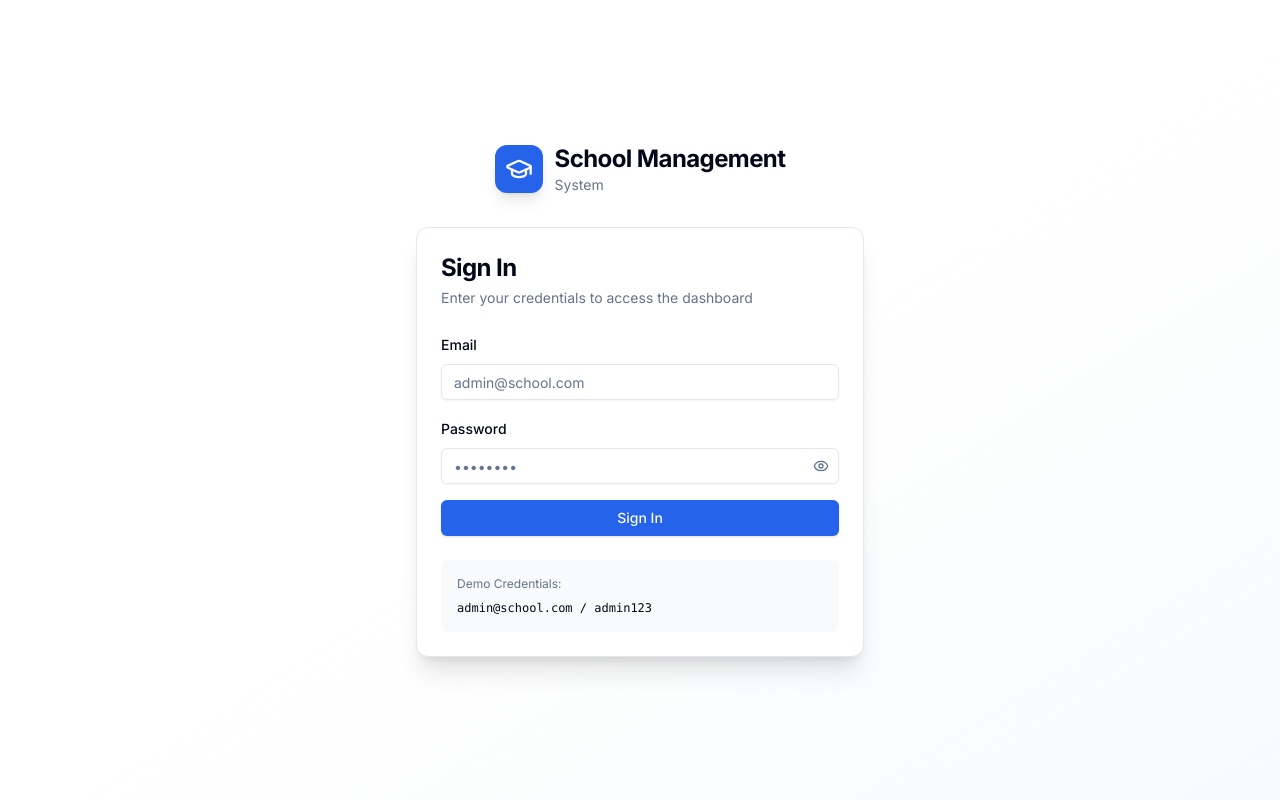
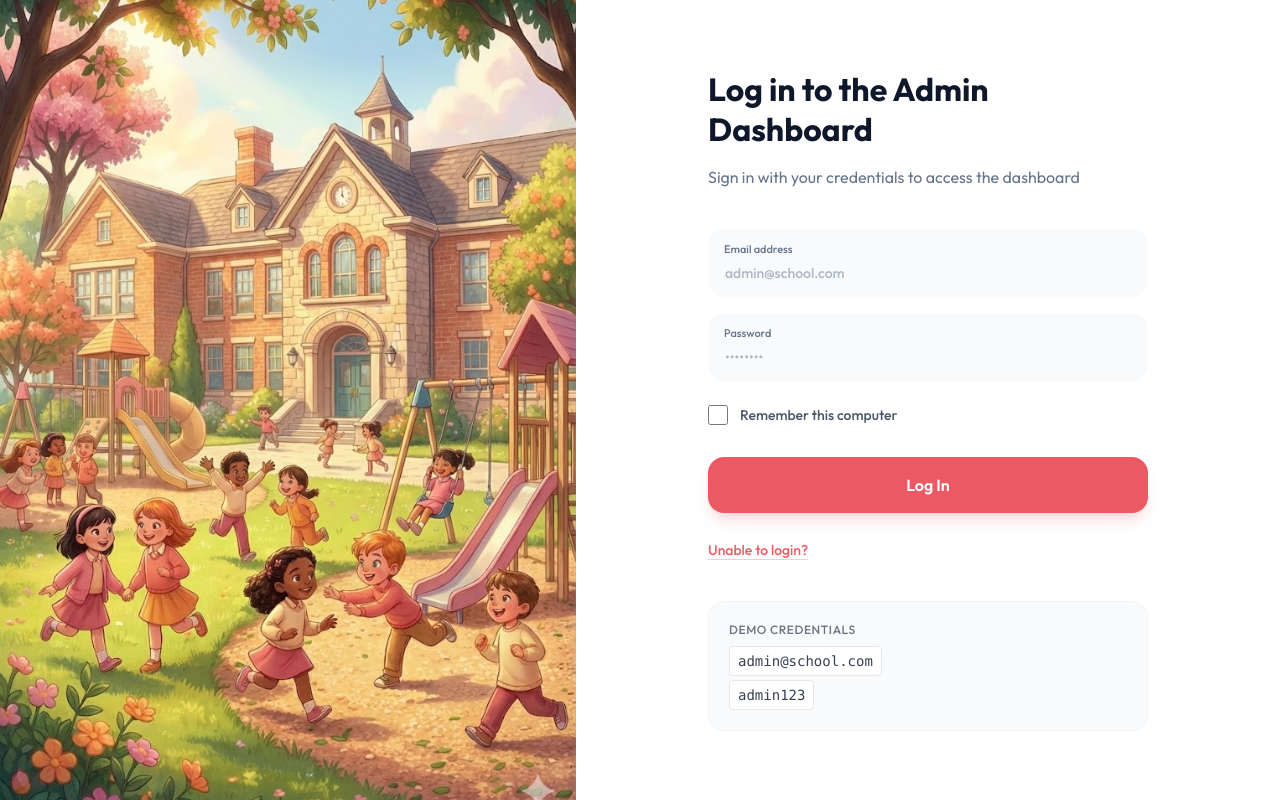
Before and after one commit to shivangsaraswat/School-Management-System, a Next.js app: page /login in a window 1280 px wide. Built offline with nearby package versions, Linux system fonts and the light colour scheme.

Commit message:
feat: Revamp authentication UI with new layout and visuals, update dashboard styling, and refine theme colors

```diff
--- a/app/(auth)/layout.tsx
+++ b/app/(auth)/layout.tsx
@@ -1,4 +1,4 @@
-import { GraduationCap } from "lucide-react";
+import Image from "next/image";
 
 export default function AuthLayout({
     children,
@@ -6,17 +6,26 @@ export default function AuthLayout({
     children: React.ReactNode;
 }) {
     return (
-        <div className="min-h-screen flex flex-col items-center justify-center bg-gradient-to-br from-background via-background to-muted/50 p-4">
-            <div className="mb-8 flex items-center gap-3">
-                <div className="flex h-12 w-12 items-center justify-center rounded-xl bg-primary shadow-lg">
-                    <GraduationCap className="h-7 w-7 text-primary-foreground" />
-                </div>
-                <div>
-                    <h1 className="text-2xl font-bold tracking-tight">School Management</h1>
-                    <p className="text-sm text-muted-foreground">System</p>
+        <div className="flex min-h-screen w-full">
+            {/* Left Side - Image */}
+            <div className="hidden lg:block lg:w-[45%] relative bg-[#f8fafc]">
+                <div className="absolute inset-0 flex items-end justify-start overflow-hidden">
+                    <Image
+                        src="/assets/login-visual.png"
+                        alt="Authentication background"
+                        fill
+                        className="object-cover object-center"
+                        priority
+                    />
                 </div>
             </div>
-            {children}
+
+            {/* Right Side - Form */}
+            <div className="flex w-full lg:w-[55%] items-center justify-center bg-white p-8">
+                <div className="w-full max-w-[440px]">
+                    {children}
+                </div>
+            </div>
         </div>
     );
 }
--- a/app/(auth)/login/page.tsx
+++ b/app/(auth)/login/page.tsx
@@ -6,22 +6,17 @@ import { signIn } from "next-auth/react";
 import { useForm } from "react-hook-form";
 import { zodResolver } from "@hookform/resolvers/zod";
 import { z } from "zod";
-import { Loader2, Eye, EyeOff } from "lucide-react";
+import { Loader2 } from "lucide-react";
 import { Button } from "@/components/ui/button";
 import { Input } from "@/components/ui/input";
-import { Label } from "@/components/ui/label";
-import {
-    Card,
-    CardContent,
-    CardDescription,
-    CardHeader,
-    CardTitle,
-} from "@/components/ui/card";
-import { toast } from "@/components/ui/sonner";
+import { toast } from "sonner";
+import Link from "next/link";
+import { cn } from "@/lib/utils";
 
 const loginSchema = z.object({
     email: z.string().email("Please enter a valid email address"),
     password: z.string().min(1, "Password is required"),
+    remember: z.boolean().optional(),
 });
 
 type LoginForm = z.infer<typeof loginSchema>;
@@ -30,7 +25,6 @@ export default function LoginPage() {
     const router = useRouter();
     const searchParams = useSearchParams();
     const callbackUrl = searchParams.get("callbackUrl") || "/";
-    const [showPassword, setShowPassword] = useState(false);
     const [isLoading, setIsLoading] = useState(false);
 
     const {
@@ -42,6 +36,7 @@ export default function LoginPage() {
         defaultValues: {
             email: "",
             password: "",
+            remember: false,
         },
     });
 
@@ -71,78 +66,105 @@ export default function LoginPage() {
     };
 
     return (
-        <Card className="w-full max-w-md shadow-xl">
-            <CardHeader className="space-y-1">
-                <CardTitle className="text-2xl font-bold tracking-tight">
-                    Sign In
-                </CardTitle>
-                <CardDescription>
-                    Enter your credentials to access the dashboard
-                </CardDescription>
-            </CardHeader>
-            <CardContent>
-                <form onSubmit={handleSubmit(onSubmit)} className="space-y-4">
-                    <div className="space-y-2">
-                        <Label htmlFor="email">Email</Label>
+        <div className="w-full">
+            <div className="flex flex-col space-y-4 mb-10">
+                <h1 className="text-[32px] font-bold text-[#0f172a] leading-tight">
+                    Log in to the Admin
+                    <br />
+                    Dashboard
+                </h1>
+                <p className="text-[#64748b] text-base">
+                    Sign in with your credentials to access the dashboard
+                </p>
+            </div>
+
+            <form onSubmit={handleSubmit(onSubmit)} className="space-y-6">
+                <div className="space-y-4">
+                    {/* Email Input */}
+                    <div className="relative group">
+                        <div className="absolute top-3 left-4 text-[11px] font-medium text-[#64748b] z-10 transition-all duration-200">
+                            Email address
+                        </div>
                         <Input
                             id="email"
+                            placeholder="admin@school.com"
                             type="email"
-                            placeholder="admin@school.com"
                             autoComplete="email"
                             disabled={isLoading}
+                            className="h-[68px] pt-7 pb-2 px-4 bg-[#f8fafc] border-transparent focus:bg-white focus:ring-0 focus:border-[#e2e8f0] rounded-2xl text-[15px] font-medium text-[#0f172a] placeholder:text-muted-foreground/50 transition-all shadow-none"
                             {...register("email")}
                         />
                         {errors.email && (
-                            <p className="text-sm text-destructive">{errors.email.message}</p>
+                            <p className="border-l-2 border-destructive pl-2 mt-2 text-sm text-destructive font-medium">
+                                {errors.email.message}
+                            </p>
                         )}
                     </div>
-                    <div className="space-y-2">
-                        <Label htmlFor="password">Password</Label>
-                        <div className="relative">
+
+                    {/* Password Input */}
+                    <div className="relative group">
+                        <div className="absolute top-3 left-4 text-[11px] font-medium text-[#64748b] z-10 transition-all duration-200">
+                            Password
+                        </div>
                         <Input
                             id="password"
-                                type={showPassword ? "text" : "password"}
+                            type="password"
                             placeholder="••••••••"
                             autoComplete="current-password"
                             disabled={isLoading}
-                                className="pr-10"
+                            className="h-[68px] pt-7 pb-2 px-4 bg-[#f8fafc] border-transparent focus:bg-white focus:ring-0 focus:border-[#e2e8f0] rounded-2xl text-[15px] font-medium text-[#0f172a] placeholder:text-muted-foreground/50 transition-all shadow-none"
                             {...register("password")}
                         />
-                            <Button
-                                type="button"
-                                variant="ghost"
-                                size="icon"
-                                className="absolute right-0 top-0 h-full px-3 hover:bg-transparent"
-                                onClick={() => setShowPassword(!showPassword)}
-                                disabled={isLoading}
-                            >
-                                {showPassword ? (
-                                    <EyeOff className="h-4 w-4 text-muted-foreground" />
-                                ) : (
-                                    <Eye className="h-4 w-4 text-muted-foreground" />
-                                )}
-                                <span className="sr-only">
-                                    {showPassword ? "Hide password" : "Show password"}
-                                </span>
-                            </Button>
-                        </div>
                         {errors.password && (
-                            <p className="text-sm text-destructive">
+                            <p className="border-l-2 border-destructive pl-2 mt-2 text-sm text-destructive font-medium">
                                 {errors.password.message}
                             </p>
                         )}
                     </div>
-                    <Button type="submit" className="w-full" disabled={isLoading}>
-                        {isLoading && <Loader2 className="mr-2 h-4 w-4 animate-spin" />}
-                        {isLoading ? "Signing in..." : "Sign In"}
+                </div>
+
+                <div className="flex items-center space-x-3">
+                    <input
+                        type="checkbox"
+                        id="remember"
+                        className="h-5 w-5 rounded-md border-2 border-gray-300 text-primary focus:ring-primary/20 transition-colors cursor-pointer"
+                        {...register("remember")}
+                    />
+                    <label
+                        htmlFor="remember"
+                        className="text-[14px] font-medium text-[#475569] leading-none peer-disabled:cursor-not-allowed peer-disabled:opacity-70 cursor-pointer transition-all duration-200"
+                    >
+                        Remember this computer
+                    </label>
+                </div>
+
+                <div className="pt-2 space-y-6">
+                    <Button
+                        type="submit"
+                        disabled={isLoading}
+                        className="w-full h-14 rounded-2xl text-[16px] font-semibold bg-[#eb5a62] hover:bg-[#d6454d] text-white shadow-lg shadow-[#eb5a62]/20 transition-all"
+                    >
+                        {isLoading && <Loader2 className="mr-2 h-5 w-5 animate-spin" />}
+                        {isLoading ? "Logging In..." : "Log In"}
                     </Button>
+
+                    <div className="text-left">
+                        <Link
+                            href="#"
+                            className="text-[14px] font-medium text-[#eb5a62] underline underline-offset-4 decoration-[#eb5a62]/30 hover:decoration-[#eb5a62] transition-all"
+                        >
+                            Unable to login?
+                        </Link>
+                    </div>
+                </div>
             </form>
-
-                <div className="mt-6 rounded-lg bg-muted/50 p-4">
-                    <p className="text-xs text-muted-foreground mb-2">Demo Credentials:</p>
-                    <p className="text-xs font-mono">admin@school.com / admin123</p>
+            <div className="mt-10 p-5 bg-gray-50 rounded-2xl border border-gray-100">
+                <p className="text-xs text-gray-500 font-medium uppercase tracking-wider mb-2">Demo Credentials</p>
+                <div className="flex flex-col gap-1">
+                    <code className="text-sm text-gray-700 bg-white px-2 py-1 rounded border border-gray-200 w-fit">admin@school.com</code>
+                    <code className="text-sm text-gray-700 bg-white px-2 py-1 rounded border border-gray-200 w-fit">admin123</code>
                 </div>
-            </CardContent>
-        </Card>
+            </div>
+        </div>
     );
 }
--- a/app/(dashboard)/layout.tsx
+++ b/app/(dashboard)/layout.tsx
@@ -12,10 +12,10 @@ export default async function DashboardLayout({
 
     return (
         <SidebarProvider>
-            <AppSidebar userRole={user.role} />
+            <AppSidebar userRole={user.role} variant="inset" />
             <SidebarInset>
                 <Header user={user} />
-                <main className="flex flex-1 flex-col gap-4 p-4 pt-6">
+                <main className="flex flex-1 flex-col gap-6 p-6 pt-0">
                     {children}
                 </main>
             </SidebarInset>
--- a/app/layout.tsx
+++ b/app/layout.tsx
@@ -1,12 +1,12 @@
 import type { Metadata } from "next";
-import { Inter } from "next/font/google";
+import { Outfit } from "next/font/google";
 import { SessionProvider } from "next-auth/react";
 import { ThemeProvider } from "next-themes";
 import { Toaster } from "@/components/ui/sonner";
 import { TooltipProvider } from "@/components/ui/tooltip";
 import "./globals.css";
 
-const inter = Inter({ subsets: ["latin"] });
+const outfit = Outfit({ subsets: ["latin"] });
 
 export const metadata: Metadata = {
     title: {
@@ -23,7 +23,7 @@ export default function RootLayout({
 }>) {
     return (
         <html lang="en" suppressHydrationWarning>
-            <body className={inter.className}>
+            <body className={outfit.className}>
                 <SessionProvider>
                     <ThemeProvider
                         attribute="class"
--- a/components/dashboard/header.tsx
+++ b/components/dashboard/header.tsx
@@ -22,7 +22,7 @@ export function Header({ user }: HeaderProps) {
     const { theme, setTheme } = useTheme();
 
     return (
-        <header className="flex h-14 shrink-0 items-center justify-between border-b px-4 gap-2 bg-background/95 backdrop-blur supports-[backdrop-filter]:bg-background/60">
+        <header className="flex h-16 shrink-0 items-center justify-between px-6 transition-[width,height] ease-linear group-has-[[data-collapsible=icon]]/sidebar-wrapper:h-12 bg-transparent">
             <div className="flex items-center gap-2">
                 <SidebarTrigger className="-ml-1 h-8 w-8" />
                 <Separator orientation="vertical" className="h-5" />
--- a/components/ui/sidebar.tsx
+++ b/components/ui/sidebar.tsx
@@ -333,7 +333,7 @@ const SidebarInset = React.forwardRef<
       ref={ref}
       className={cn(
         "relative flex w-full flex-1 flex-col bg-background",
-        "md:peer-data-[variant=inset]:m-2 md:peer-data-[state=collapsed]:peer-data-[variant=inset]:ml-2 md:peer-data-[variant=inset]:ml-0 md:peer-data-[variant=inset]:rounded-xl md:peer-data-[variant=inset]:shadow",
+        "md:peer-data-[variant=inset]:m-2 md:peer-data-[state=collapsed]:peer-data-[variant=inset]:ml-2 md:peer-data-[variant=inset]:ml-0 md:peer-data-[variant=inset]:rounded-3xl md:peer-data-[variant=inset]:shadow-xl",
         className
       )}
       {...props}
```
Also changed, not shown: app/globals.css (+11 -8 lines), components/dashboard/app-sidebar.tsx (+7 -2 lines), public/assets/login-visual.png (added), public/assets/login1-visual.png (added). Lines whose indentation alone changed are shown as unchanged.
